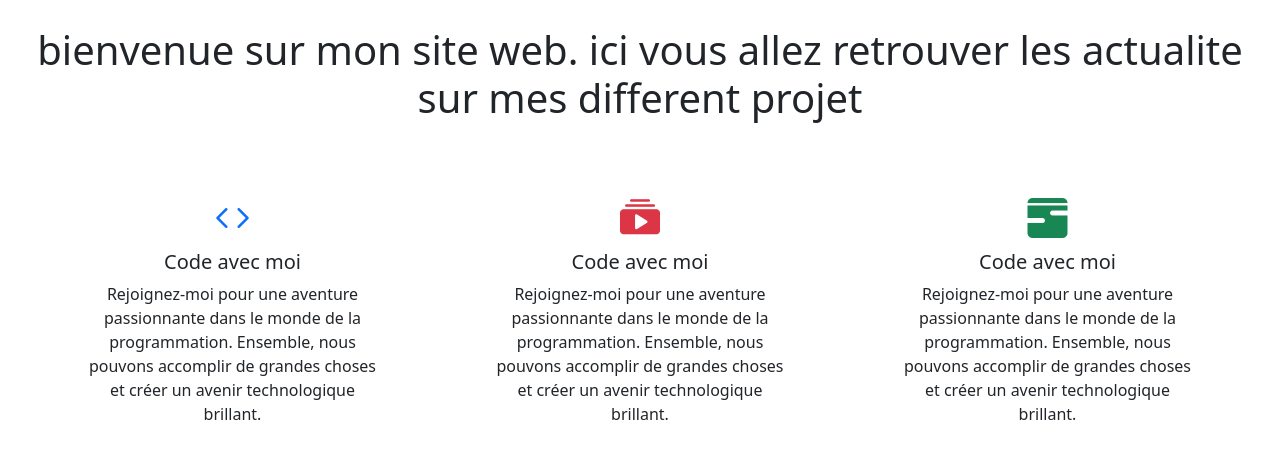
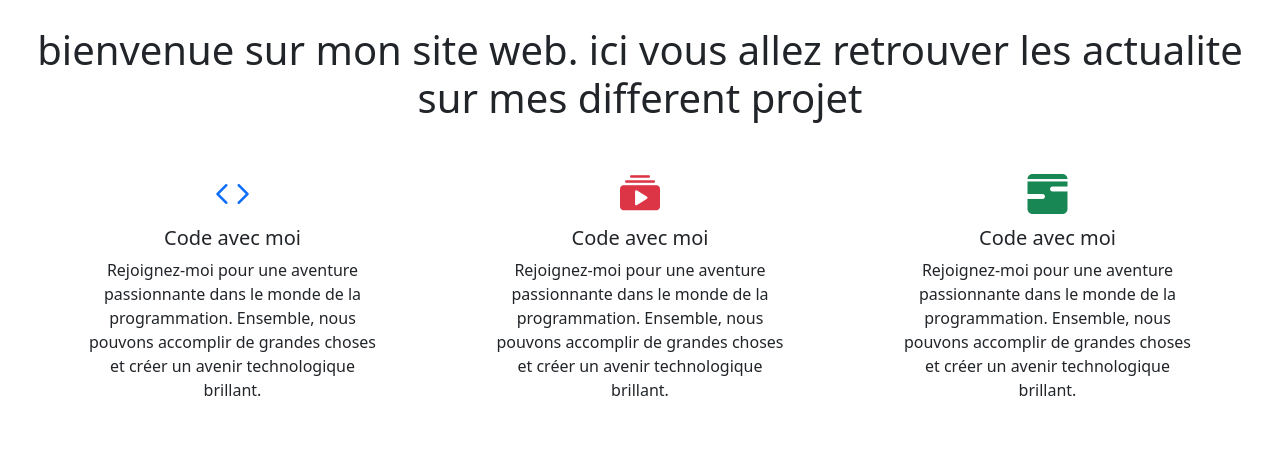
Before and after one commit to yvespollah/Bootsatrap, a plain HTML site: page index.html in a window 1280 px wide. Shown: the part 598-1056 px from the top of the page. After the commit the page ends 1032 px from the top, so only its background shows below. Drawn offline with nearby package versions, Linux system fonts and the light colour scheme.

Commit message:
avancement sur le projet bootstrap

```diff
--- a/index.html
+++ b/index.html
@@ -108,19 +108,19 @@
 
   <!-- feature -->
   <div class="row justify-content-evenly pt-3 pb-3">
-    <div class="col-md-3 text-center mt-5">
+    <div class="col-md-3 text-center mt-4">
      <h1> <i class="bi bi-code text-primary"></i></h1>
      <h5>Code avec moi</h5>
      <p>Rejoignez-moi pour une aventure passionnante dans le monde de
       la programmation. Ensemble, nous pouvons accomplir de grandes choses et créer un avenir technologique brillant.</p>
     </div>
-    <div class="col-md-3 text-center mt-5">
+    <div class="col-md-3 text-center mt-4">
     <h1><i class="bi bi-collection-play-fill text-danger"></i></h1>
     <h5>Code avec moi</h5>
     <p>Rejoignez-moi pour une aventure passionnante dans le monde de
      la programmation. Ensemble, nous pouvons accomplir de grandes choses et créer un avenir technologique brillant.</p>
   </div>
-    <div class="col-md-3 text-center mt-5">
+    <div class="col-md-3 text-center mt-4">
      <h1><i class="bi bi-calendar3-range-fill text-success"></i></h1>
      <h5>Code avec moi</h5>
      <p>Rejoignez-moi pour une aventure passionnante dans le monde de
```
